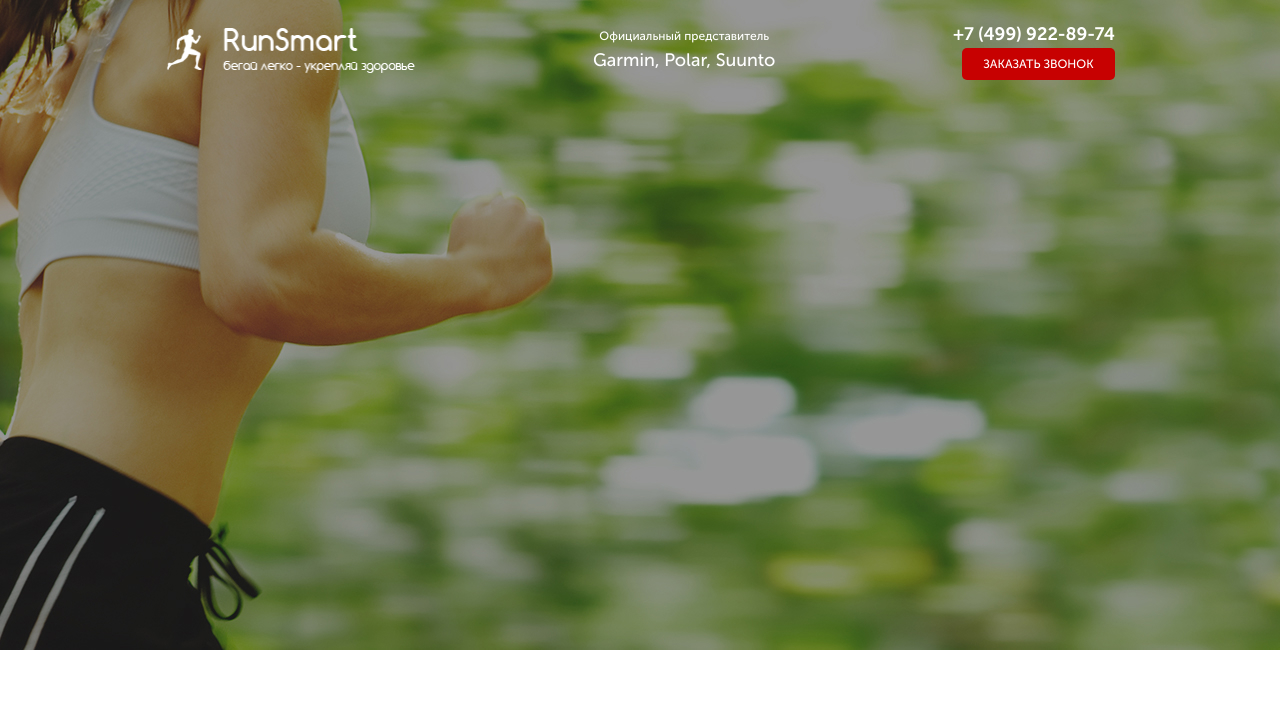
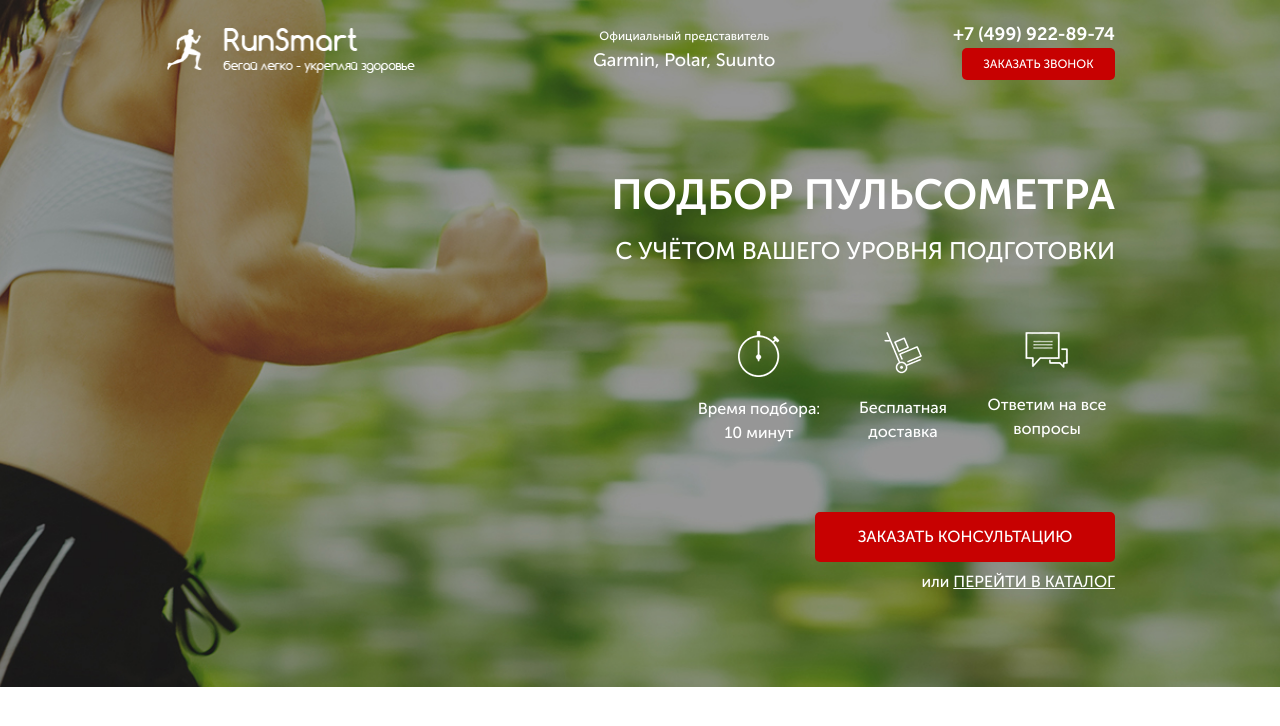
Before and after one commit to kixxpy/RunSmart_project, a website: page src/index.html in a window 1280 px wide. Drawn offline with Linux system fonts and the light colour scheme.

Commit message:
Готов первый блок promo

```diff
--- a/src/index.html
+++ b/src/index.html
@@ -26,6 +26,37 @@
                     <button class="button">заказать звонок</button>
                 </div>
             </header>
+            <div class="promo__wrapper">
+                <h1 class="promo__header">
+                    Подбор пульсометра
+                </h1>
+                <h2 class="promo__subheader">
+                    с учётом Вашего уровня подготовки
+                </h2>
+
+                <div class="promo__icons">
+                    <div class="promo__icon">
+                        <img src="icon/timer.png" alt="icon timer">
+                        Время подбора:
+                        10 минут
+                    </div>
+                    <div class="promo__icon">
+                        <img src="icon/hand-cart.png" alt="icon hean-cart">
+                        Бесплатная
+                        доставка
+                    </div>
+                    <div class="promo__icon">
+                        <img src="icon/messages.png" alt="icon message">
+                        Ответим
+                        на все вопросы
+                    </div>
+                </div>
+                <button class="button button_main">заказать кОНСУЛЬТАЦИЮ</button>
+                <div class="promo__link">
+                    или
+                    <a href="#">ПЕРЕЙТИ В КАТАЛОГ</a>
+                </div>
+            </div>
         </div>
     </div>
 </body>
--- a/src/sass/blocks/_buttons.scss
+++ b/src/sass/blocks/_buttons.scss
@@ -9,4 +9,11 @@
     text-align: center;
     text-transform: uppercase;
     color: #FFFFFF;
+    &_main {
+        width: 300px;
+        height: 50px;
+        font-weight: 500;
+        font-size: 16px;
+        margin-top: 67px;
+    }
 }
--- a/src/sass/blocks/_promo.scss
+++ b/src/sass/blocks/_promo.scss
@@ -2,4 +2,57 @@
     min-height: 650px;
     padding: 21px 0 93px 0;
     background: url("../../image/bg.jpg") center (center/cover) no-repeat;
+    &__wrapper {
+        display: flex;
+        flex-direction: column;
+        align-items: flex-end;
+        margin-top: 90px;
+    }
+    &__header {
+        font-weight: 700;
+        font-size: 42px;
+        text-transform: uppercase;
+        color: #FFFFFF;
+        margin: 0;
+        padding: 0;
+    }
+    &__subheader {
+        font-weight: 500;
+        font-size: 24px;
+        text-transform: uppercase;
+        color: #FFFFFF;
+        margin: 0;
+        padding: 0;
+        margin-top: 17px;
+    }
+    &__icons{
+        margin-top: 65px;
+        display: flex;
+        width: 424px;
+        justify-content: space-between;
+    }
+    &__icon {
+        width: 136px;
+        text-align: center;
+        color: #FFFFFF;
+        font-style: 14px;
+        font-weight: 500;
+        img{
+            display: block;
+            margin: 0 auto;
+            margin-bottom: 20px;
+        }
+    }
+    &__link {
+        font-weight: 500;
+        font-size: 16px;
+        color: #FFFFFF;
+        margin-top: 8px;
+        a {
+            text-transform: uppercase;
+            color: #FFFFFF;
+        }
+
+    }
+
 }
--- a/src/sass/style.scss
+++ b/src/sass/style.scss
@@ -1,6 +1,7 @@
 
 * {
     font-family: 'Museo Sans Cyrl', sans-serif;
+    box-sizing: border-box;
 }
 .container {
     max-width: 950px;
```
Also changed, not shown: src/css/style.min.css.
